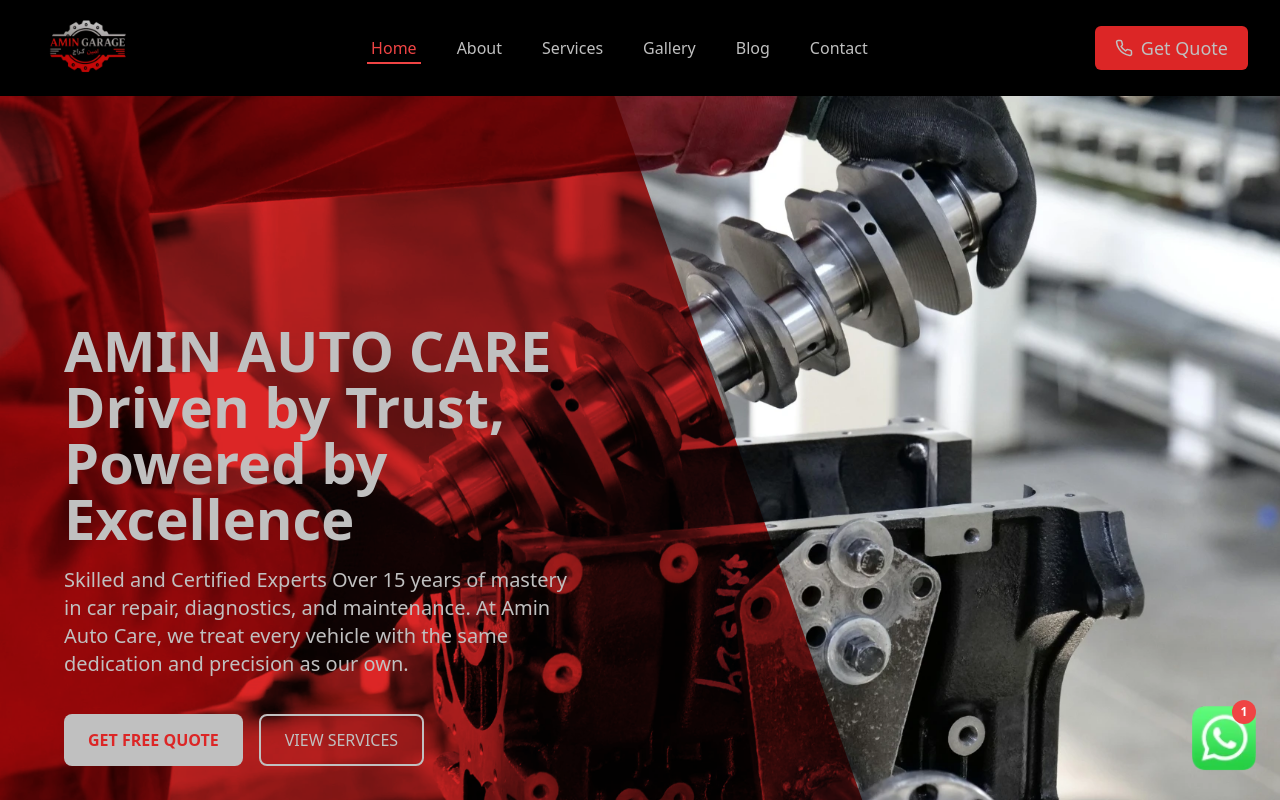
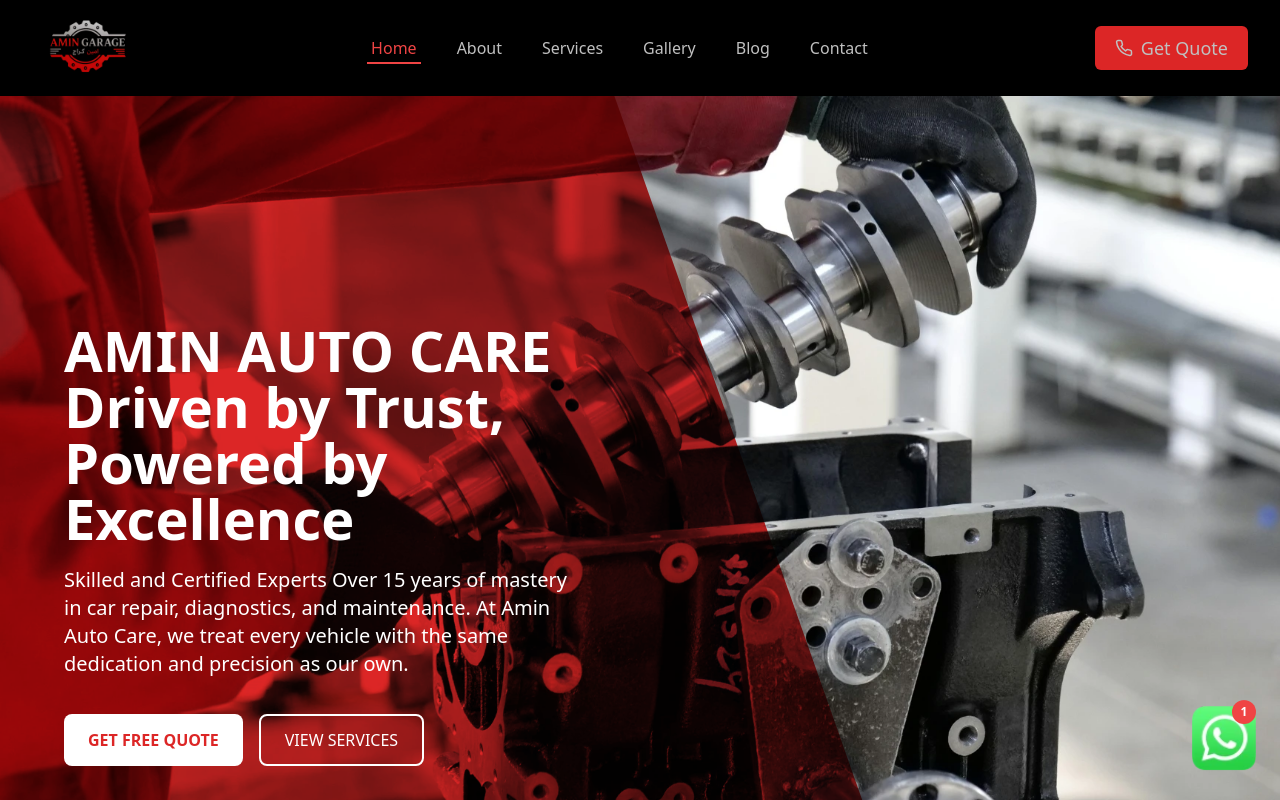
Before and after one commit to razaaliwebdev/amingarage, a React (Vite) app: page / in a window 1280 px wide. Shown: the top 800 px of the page. Built offline with nearby package versions, Linux system fonts and the light colour scheme.

Commit message:
fix the color contrast in the hero section

```diff
--- a/src/components/Hero.tsx
+++ b/src/components/Hero.tsx
@@ -8,7 +8,7 @@
   return (
     <>
       {/* Hero Section */}
-      <div className="relative w-full h-screen overflow-hidden text-[#C0C0C0]">
+      <div className="relative w-full h-screen overflow-hidden text-white">
         {/* Background Image Layer - moved behind everything */}
         <div className="absolute inset-0 z-0">
           <img
@@ -34,11 +34,11 @@
           {/* Left Text */}
           <div className="w-full md:w-1/2 mt-24 flex items-center justify-center px-4 sm:px-6 md:px-12">
             <div className="space-y-3 sm:space-y-4 md:space-y-5 max-w-lg">
-              <h1 className="text-2xl xs:text-3xl sm:text-4xl md:text-5xl lg:text-[3.5rem] font-bold text-[#C0C0C0] leading-snug sm:leading-tight">
+              <h1 className="text-2xl xs:text-3xl sm:text-4xl md:text-5xl lg:text-[3.5rem] font-bold text-white leading-snug sm:leading-tight">
                 <span className="audioWide">AMIN</span> AUTO CARE <br /> Driven
                 by Trust, Powered by Excellence
               </h1>
-              <p className="text-sm xs:text-base sm:text-lg md:text-xl text-[#C0C0C0]">
+              <p className="text-sm xs:text-base sm:text-lg md:text-xl text-white">
                 Skilled and Certified Experts Over 15 years of mastery in car
                 repair, diagnostics, and maintenance. At Amin Auto Care, we
                 treat every vehicle with the same dedication and precision as
@@ -47,13 +47,13 @@
               <div className="flex flex-col sm:flex-row gap-3 sm:gap-4 pt-2 sm:pt-4">
                 <button
                   onClick={() => navigate("/contact")}
-                  className="bg-[#C0C0C0] text-red-600 font-semibold px-4 sm:px-6 py-2 sm:py-3 text-sm sm:text-base rounded-lg hover:bg-gray-100 transition duration-300"
+                  className="bg-white text-red-600 font-semibold px-4 sm:px-6 py-2 sm:py-3 text-sm sm:text-base rounded-lg hover:bg-gray-100 transition duration-300"
                 >
                   GET FREE QUOTE
                 </button>
                 <button
                   onClick={() => navigate("/services")}
-                  className="bg-transparent border-2 border-[#C0C0C0] text-[#C0C0C0] px-4 sm:px-6 py-2 sm:py-3 text-sm sm:text-base rounded-lg hover:bg-[#C0C0C0] hover:text-red-600 transition duration-300"
+                  className="bg-transparent border-2 border-white text-white px-4 sm:px-6 py-2 sm:py-3 text-sm sm:text-base rounded-lg hover:bg-white hover:text-red-600 transition duration-300"
                 >
                   VIEW SERVICES
                 </button>
```
